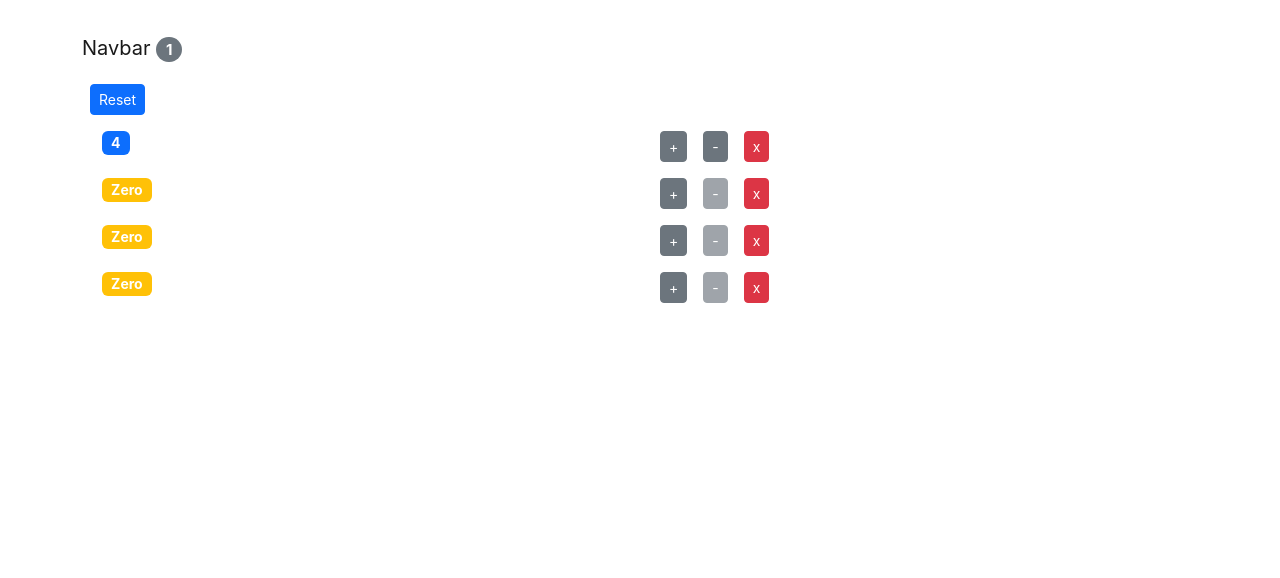
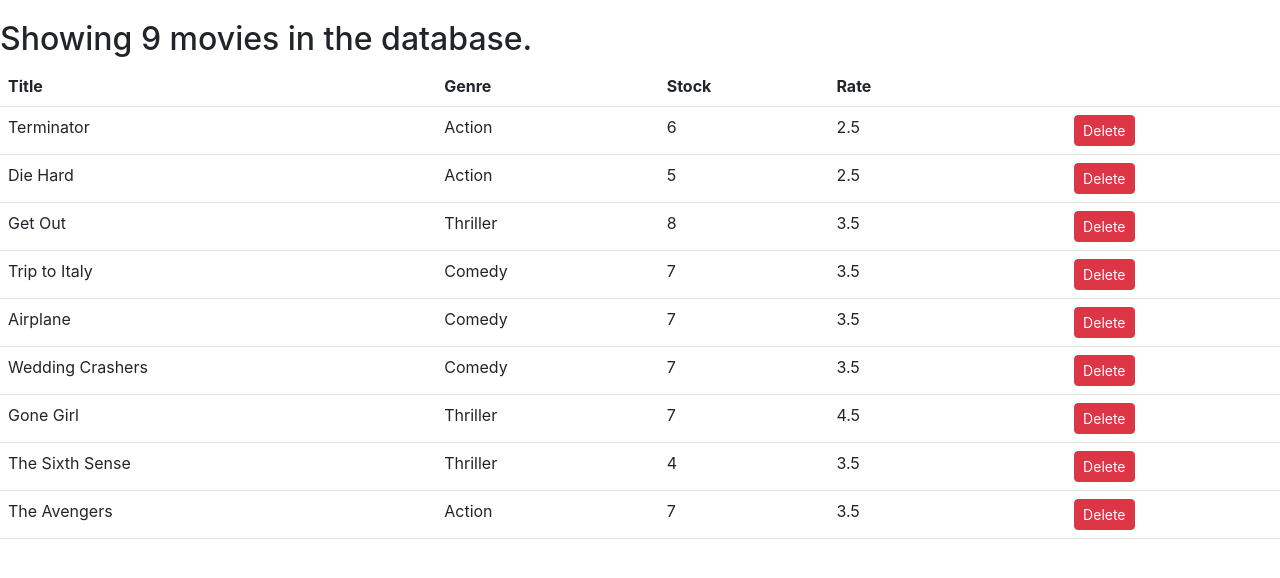
Before and after one commit to ducanh4531/my-app, a React (Create React App) app: page / in a window 1280 px wide. Shown: the top 578 px of the page. Built offline with nearby package versions, Linux system fonts and the light colour scheme; the HTML template or start-up script is replaced by a standard one.

Commit message:
add like button and its feature to each movie

```diff
--- a/src/App.js
+++ b/src/App.js
@@ -1,42 +1,49 @@
-import { useState } from "react";
+// import { useState } from "react";
 
-import NavBar from "./components/navbar";
-import Counters from "./components/counters";
+// import NavBar from "./components/navbar";
+// import Counters from "./components/counters";
+import Movies from "./components/movies";
 
 function App() {
-	const [counters, setCounters] = useState([
-		{ id: 0, value: 4 },
-		{ id: 1, value: 0 },
-		{ id: 2, value: 0 },
-		{ id: 3, value: 0 },
-	]);
+	// const [counters, setCounters] = useState([
+	// 	{ id: 0, value: 4 },
+	// 	{ id: 1, value: 0 },
+	// 	{ id: 2, value: 0 },
+	// 	{ id: 3, value: 0 },
+	// ]);
 
-	const handleReset = () => {
-		const newCounters = counters.map((c) => (c.value = 0));
-		setCounters(newCounters);
-	};
+	// const handleReset = () => {
+	// 	const newCounters = counters.map((c) => ({ id: c.id, value: 0 }));
 
-	const handleIncrement = (counter) => {
-		const newCounters = [...counters];
-		const index = newCounters.indexOf(counter);
-		newCounters[index].value += 1;
-		setCounters(newCounters);
-	};
+	// 	setCounters(newCounters);
+	// };
 
-	const handleDecrement = (counter) => {
-		const newCounters = [...counters];
-		const index = newCounters.indexOf(counter);
-		newCounters[index].value -= 1;
-		setCounters(newCounters);
-	};
+	// const handleIncrement = (counter) => {
+	// 	const newCounters = [...counters];
+	// 	const index = newCounters.indexOf(counter);
 
-	const handleDelete = (id) => {
-		setCounters(counters.filter((c) => c.id !== id));
-	};
+	// 	newCounters[index] = { ...counter };
+	// 	newCounters[index].value += 1;
+	// 	setCounters(newCounters);
+	// };
+
+	// const handleDecrement = (counter) => {
+	// 	const newCounters = [...counters];
+	// 	const index = newCounters.indexOf(counter);
+
+	// 	newCounters[index] = { ...counter };
+	// 	newCounters[index].value -= 1;
+	// 	setCounters(newCounters);
+	// };
+
+	// const handleDelete = (id) => {
+	// 	setCounters(counters.filter((c) => c.id !== id));
+	// };
 
 	return (
 		<>
-			<NavBar
+			<Movies />
+			{/* <NavBar
 				totalCounters={counters.filter((c) => c.value > 0).length}
 			/>
 			<main className="container">
@@ -47,7 +54,7 @@
 					onDecrement={handleDecrement}
 					onDelete={handleDelete}
 				/>
-			</main>
+			</main> */}
 		</>
 	);
 }
--- /dev/null
+++ b/src/components/common/like.jsx
@@ -0,0 +1,24 @@
+import { useState } from "react";
+
+const Like = () => {
+	const [like, setLike] = useState(0);
+
+	const handleLike = () => {
+		setLike(!like);
+	};
+
+	return (
+		<>
+			<i
+				onClick={handleLike}
+				className={`btn btn-default btn-sm fa fa-heart${
+					like ? "" : "-o"
+				}`}
+				aria-hidden="true"
+				cursor="pointer"
+			></i>
+		</>
+	);
+};
+
+export default Like;
--- a/src/components/counter.jsx
+++ b/src/components/counter.jsx
@@ -5,7 +5,7 @@
 		<>
 			<div className="container">
 				<div className="row">
-					<div className="col-sm">
+					<div className="col-1">
 						<span
 							style={styles}
 							className={`badge bg-${
@@ -15,25 +15,25 @@
 							{counter.value ? counter.value : "Zero"}
 						</span>
 					</div>
-					<div className="col-sm">
+					<div className="col">
 						<button
-							className="btn btn-sm m-2 btn-secondary"
+							className="btn btn-sm btn-secondary"
 							onClick={() => onIncrement(counter)}
 						>
 							+
 						</button>
 						<button
-							disabled={(!counter.value)}
+							disabled={!counter.value}
 							className="btn btn-sm m-2 btn-secondary"
 							onClick={() => onDecrement(counter)}
 						>
 							-
 						</button>
 						<button
-							className="btn btn-sm m-2 btn-danger"
+							className="btn btn-sm btn-danger"
 							onClick={() => onDelete(counter.id)}
 						>
-							x
+							Delete
 						</button>
 					</div>
 				</div>
--- a/src/components/counters.jsx
+++ b/src/components/counters.jsx
@@ -1,10 +1,21 @@
 import Counter from "./counter";
 
-const Counters = ({ counters, onIncrement, onDecrement, onDelete }) => {
+const Counters = ({
+	counters,
+	onReset,
+	onIncrement,
+	onDecrement,
+	onDelete,
+}) => {
 	return (
 		<>
 			<div>
-				<button className="btn btn-primary btn-sm m-2">Reset</button>
+				<button
+					className="btn btn-primary btn-sm m-2"
+					onClick={onReset}
+				>
+					Reset
+				</button>
 			</div>
 			{counters.map((counter) => (
 				<Counter
--- a/src/components/movies.jsx
+++ b/src/components/movies.jsx
@@ -2,6 +2,7 @@
 
 import { getMovies } from "../services/fakeMovieService";
 import { deleteMovie } from "../services/fakeMovieService";
+import Like from "./common/like";
 
 const Movies = () => {
 	const [movies, setMovies] = useState(getMovies());
@@ -31,6 +32,7 @@
 						<th>Stock</th>
 						<th>Rate</th>
 						<th></th>
+						<th></th>
 					</tr>
 				</thead>
 				<tbody>
@@ -40,6 +42,9 @@
 							<td>{movie.genre.name}</td>
 							<td>{movie.numberInStock}</td>
 							<td>{movie.dailyRentalRate}</td>
+							<td>
+								<Like />
+							</td>
 							<td>
 								<button
 									className="btn btn-danger btn-sm"
```
